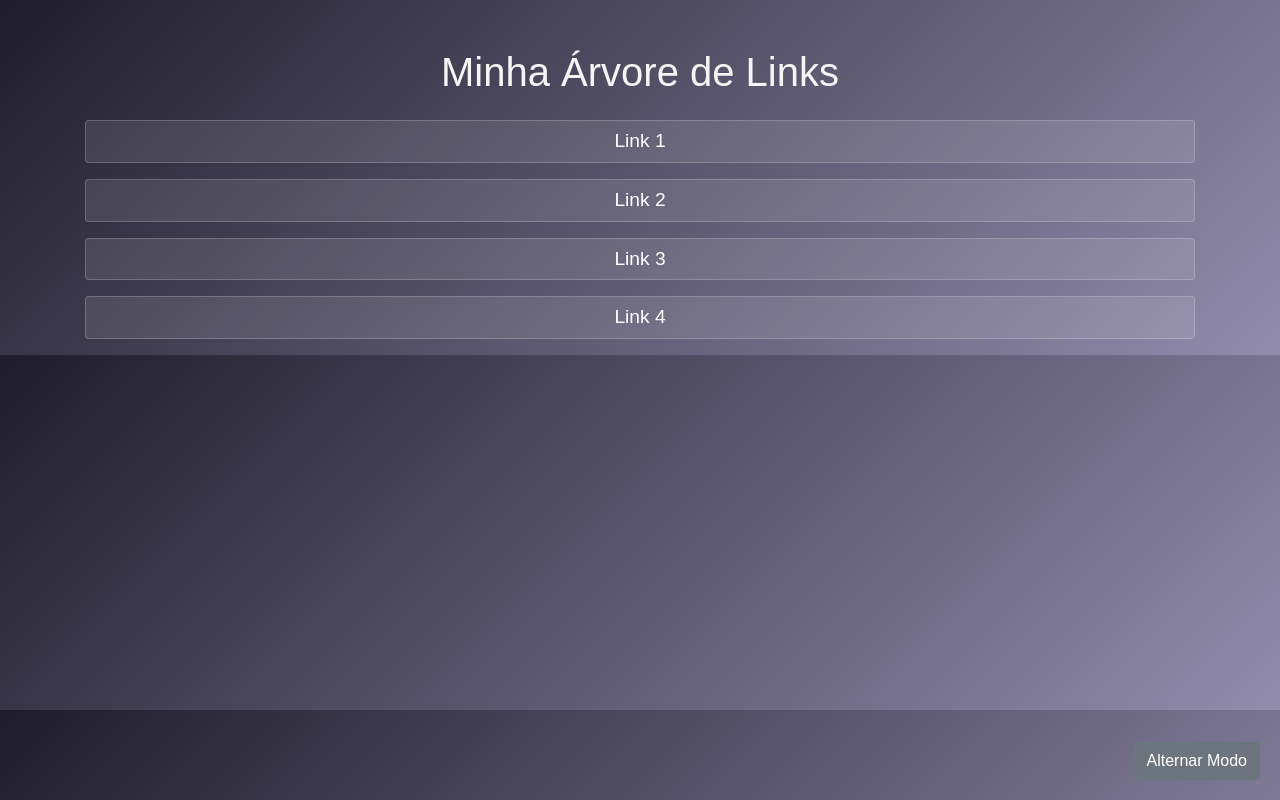
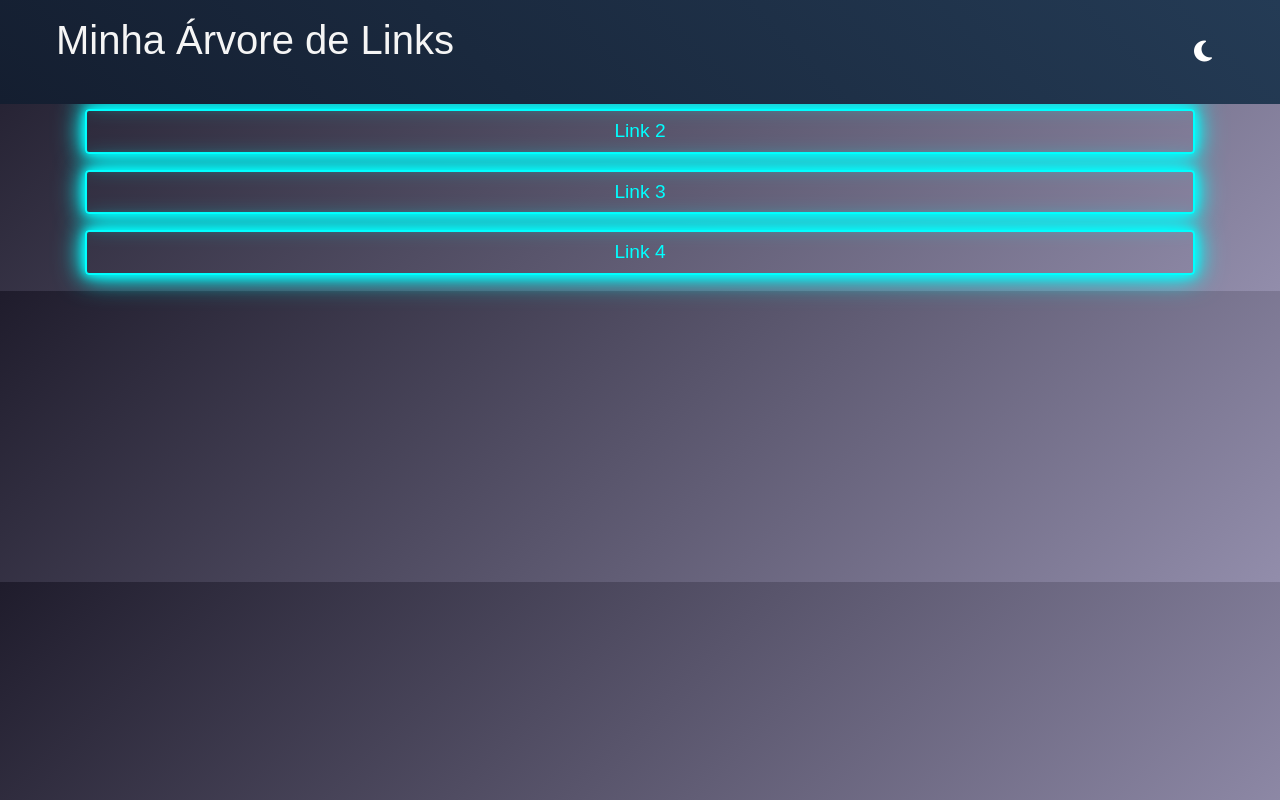
Before and after one commit to arinelson/sitedebio, a plain HTML site: page index.html in a window 1280 px wide. Drawn offline with nearby package versions, Linux system fonts and the light colour scheme.

Commit message:
Added header, neon buttons, dark mode toggle, and link notifications

```diff
--- a/index.html
+++ b/index.html
@@ -3,18 +3,26 @@
 <head>
     <meta charset="UTF-8">
     <meta name="viewport" content="width=device-width, initial-scale=1.0">
-    <title>Arinelson</title>
+    <title>Árvore de Links Futurística</title>
     <link href="https://stackpath.bootstrapcdn.com/bootstrap/4.5.2/css/bootstrap.min.css" rel="stylesheet">
     <link rel="stylesheet" href="styles.css">
+    <script src="https://kit.fontawesome.com/a076d05399.js" crossorigin="anonymous"></script>
 </head>
 <body>
+    <header class="header">
+        <div class="header-content">
+            <h1>Minha Árvore de Links</h1>
+            <button id="toggle-mode" class="btn btn-secondary toggle-mode-btn">
+                <i id="mode-icon" class="fas fa-moon"></i>
+            </button>
+        </div>
+    </header>
     <div class="container text-center mt-5">
-        <h1 class="mb-4">Minha Árvore de Links</h1>
         <div class="link-tree">
-            <a href="https://link1.com" class="btn btn-primary btn-block mb-3">Link 1</a>
-            <a href="https://link2.com" class="btn btn-primary btn-block mb-3">Link 2</a>
-            <a href="https://link3.com" class="btn btn-primary btn-block mb-3">Link 3</a>
-            <a href="https://link4.com" class="btn btn-primary btn-block mb-3">Link 4</a>
+            <a href="https://link1.com" class="btn btn-neon btn-block mb-3">Link 1</a>
+            <a href="https://link2.com" class="btn btn-neon btn-block mb-3">Link 2</a>
+            <a href="https://link3.com" class="btn btn-neon btn-block mb-3">Link 3</a>
+            <a href="https://link4.com" class="btn btn-neon btn-block mb-3">Link 4</a>
         </div>
     </div>
 
--- a/scripts.js
+++ b/scripts.js
@@ -21,23 +21,23 @@ document.addEventListener('DOMContentLoaded', function() {
             event.preventDefault();  // Impede o redirecionamento imediato
             showNotification(`Você clicou no link para: ${this.innerText}`);
             setTimeout(() => {
-                window.location.href = this.href;  // Redireciona após a notificação
+                window.open(this.href, '_blank');  // Abre o link em uma nova guia
             }, 1000);
         });
     });
 
     // Alterna entre modo escuro e claro
-    const toggleModeBtn = document.createElement('button');
-    toggleModeBtn.innerText = 'Alternar Modo';
-    toggleModeBtn.className = 'btn btn-secondary toggle-mode-btn';
-    document.body.appendChild(toggleModeBtn);
+    const toggleModeBtn = document.getElementById('toggle-mode');
+    const modeIcon = document.getElementById('mode-icon');
 
     toggleModeBtn.addEventListener('click', function() {
         document.body.classList.toggle('dark-mode');
         if (document.body.classList.contains('dark-mode')) {
-            toggleModeBtn.innerText = 'Modo Claro';
+            modeIcon.classList.remove('fa-moon');
+            modeIcon.classList.add('fa-sun');
         } else {
-            toggleModeBtn.innerText = 'Modo Escuro';
+            modeIcon.classList.remove('fa-sun');
+            modeIcon.classList.add('fa-moon');
         }
     });
 });
--- a/styles.css
+++ b/styles.css
@@ -11,6 +11,25 @@ body.dark-mode {
     color: #f0f0f0;
 }
 
+.header {
+    width: 100%;
+    padding: 1rem 0;
+    background: linear-gradient(45deg, #141E30, #243B55);
+    position: fixed;
+    top: 0;
+    left: 0;
+    z-index: 1000;
+}
+
+.header-content {
+    display: flex;
+    justify-content: space-between;
+    align-items: center;
+    max-width: 1200px;
+    margin: 0 auto;
+    padding: 0 1rem;
+}
+
 h1 {
     font-size: 2.5rem;
     margin-bottom: 1.5rem;
@@ -18,16 +37,22 @@ h1 {
 }
 
 .link-tree .btn {
-    background: rgba(255, 255, 255, 0.1);
-    border: 1px solid rgba(255, 255, 255, 0.2);
-    color: #fff;
+    background: transparent;
+    border: 2px solid #00FFFF; /* Neon color */
+    color: #00FFFF;
     font-size: 1.2rem;
     transition: all 0.3s ease;
+    width: auto;
 }
 
 .link-tree .btn:hover {
-    background: rgba(255, 255, 255, 0.2);
-    border: 1px solid rgba(255, 255, 255, 0.4);
+    background: #00FFFF;
+    border: 2px solid #00FFFF;
+    color: #1f1c2c;
+}
+
+.link-tree .btn-neon {
+    box-shadow: 0 0 10px #00FFFF, 0 0 20px #00FFFF, 0 0 30px #00FFFF;
 }
 
 .notification {
@@ -48,10 +73,12 @@ h1 {
 }
 
 .toggle-mode-btn {
-    position: fixed;
-    bottom: 20px;
-    right: 20px;
-    z-index: 1000;
+    background: transparent;
+    border: none;
+    outline: none;
+    cursor: pointer;
+    color: #fff;
+    font-size: 1.5rem;
 }
 
 @media (max-width: 576px) {
```
